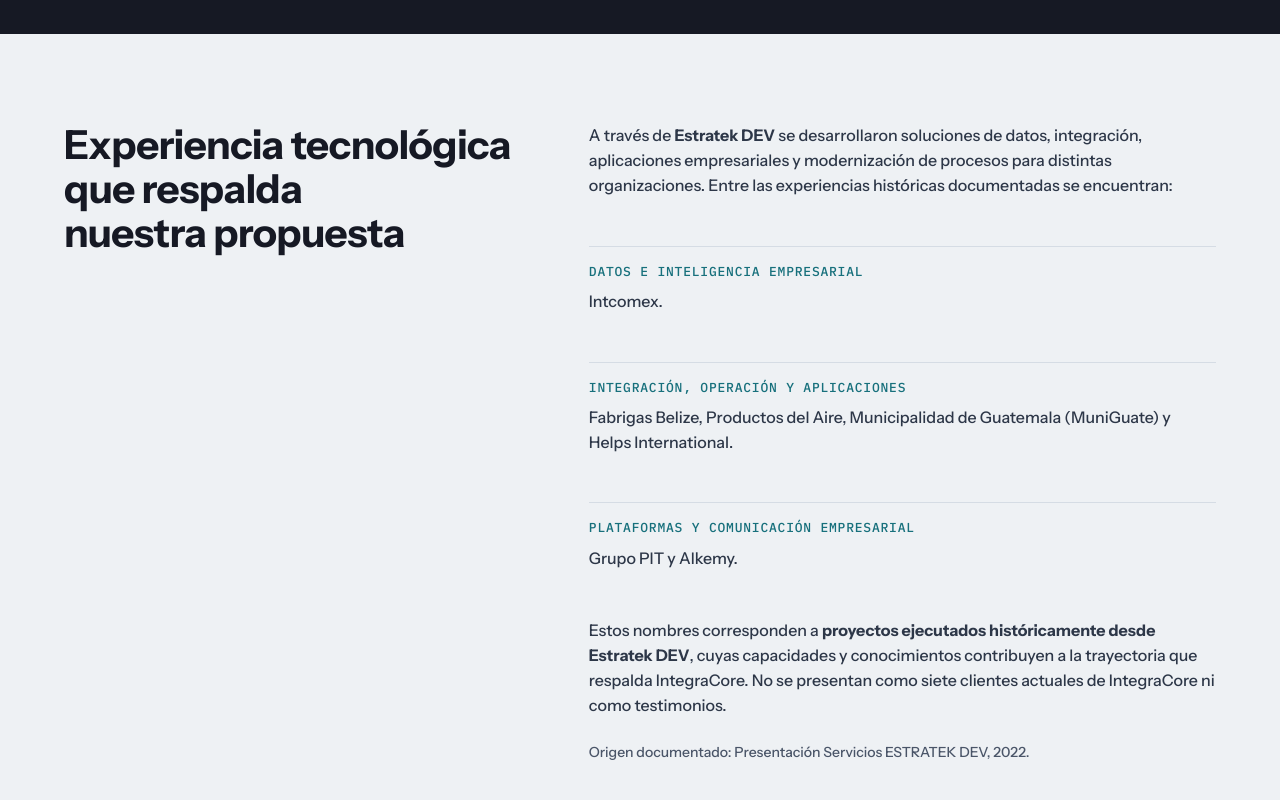
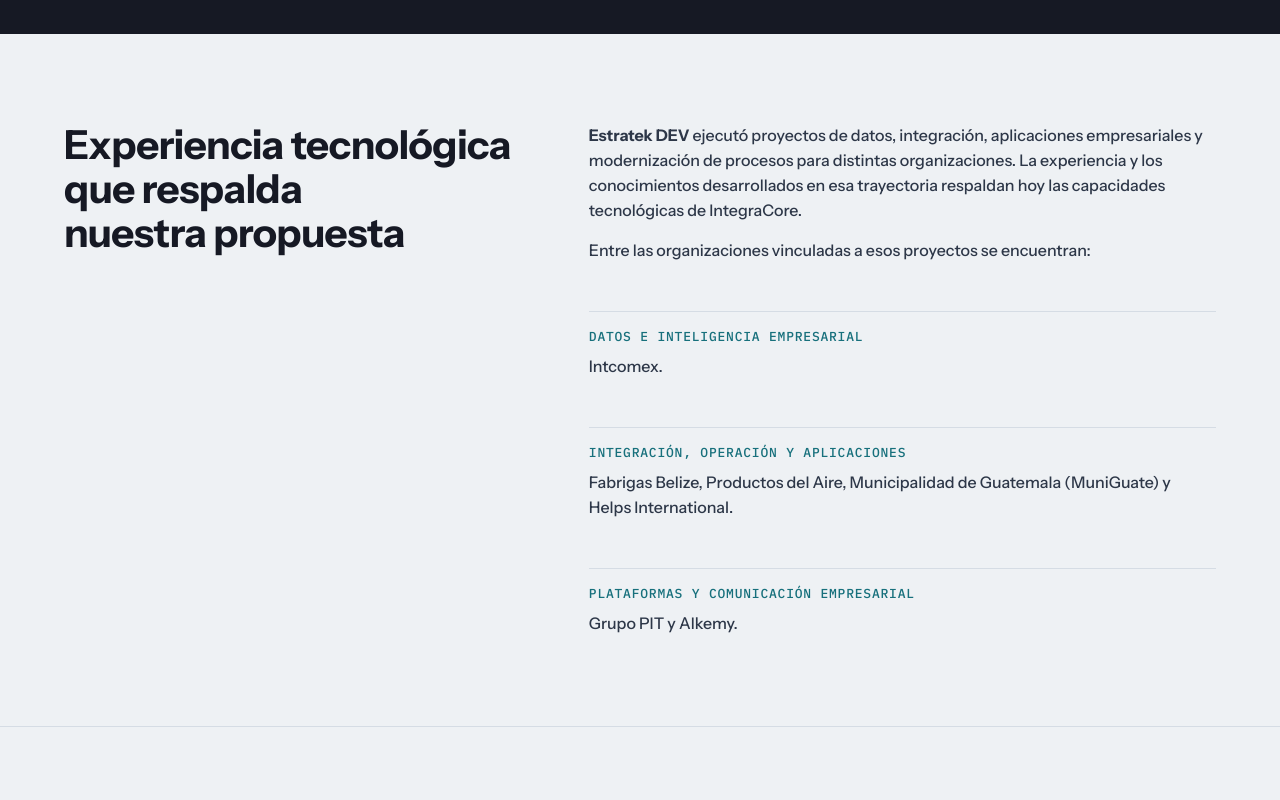
Before and after one commit to pablomz/WebSiteIntegracore, a plain HTML site: page como-trabajamos/index.html in a window 1280 px wide. Shown: the part 3260-4060 px from the top of the page. Drawn offline with Linux system fonts and the light colour scheme.

Commit message:
Cómo trabajamos: texto v0.2.9 de «Experiencia tecnológica que respalda nuestra propuesta» (se eliminan el párrafo defensivo y la nota de origen documentado)
Co-Authored-By: Claude Sonnet 5.5 <noreply@anthropic.com>
Claude-Session: https://claude.ai/code/session_01Upf4taqkBVMv38BG9DXL5t

```diff
--- a/como-trabajamos/index.html
+++ b/como-trabajamos/index.html
@@ -110,7 +110,7 @@
 <h2 class="t-h1" id="h-trayectoria">Experiencia tecnológica que respalda nuestra propuesta</h2>
 </div>
 <div class="lsec-tec">
-<div class="lsec-txt"><p class="t-body">A través de <strong>Estratek DEV</strong> se desarrollaron soluciones de datos, integración, aplicaciones empresariales y modernización de procesos para distintas organizaciones. Entre las experiencias históricas documentadas se encuentran:</p></div><div class="lsec-blk"><p class="t-etiqueta lsec-label">Datos e inteligencia empresarial</p><p class="t-body">Intcomex.</p></div><div class="lsec-blk"><p class="t-etiqueta lsec-label">Integración, operación y aplicaciones</p><p class="t-body">Fabrigas Belize, Productos del Aire, Municipalidad de Guatemala (MuniGuate) y Helps International.</p></div><div class="lsec-blk"><p class="t-etiqueta lsec-label">Plataformas y comunicación empresarial</p><p class="t-body">Grupo PIT y Alkemy.</p></div><div class="lsec-txt"><p class="t-body">Estos nombres corresponden a <strong>proyectos ejecutados históricamente desde Estratek DEV</strong>, cuyas capacidades y conocimientos contribuyen a la trayectoria que respalda IntegraCore. No se presentan como siete clientes actuales de IntegraCore ni como testimonios.</p><p class="t-small linea-nota">Origen documentado: Presentación Servicios ESTRATEK DEV, 2022.</p></div>
+<div class="lsec-txt"><p class="t-body"><strong>Estratek DEV</strong> ejecutó proyectos de datos, integración, aplicaciones empresariales y modernización de procesos para distintas organizaciones. La experiencia y los conocimientos desarrollados en esa trayectoria respaldan hoy las capacidades tecnológicas de IntegraCore.</p><p class="t-body">Entre las organizaciones vinculadas a esos proyectos se encuentran:</p></div><div class="lsec-blk"><p class="t-etiqueta lsec-label">Datos e inteligencia empresarial</p><p class="t-body">Intcomex.</p></div><div class="lsec-blk"><p class="t-etiqueta lsec-label">Integración, operación y aplicaciones</p><p class="t-body">Fabrigas Belize, Productos del Aire, Municipalidad de Guatemala (MuniGuate) y Helps International.</p></div><div class="lsec-blk"><p class="t-etiqueta lsec-label">Plataformas y comunicación empresarial</p><p class="t-body">Grupo PIT y Alkemy.</p></div>
 </div>
 </div>
 </section>
```
